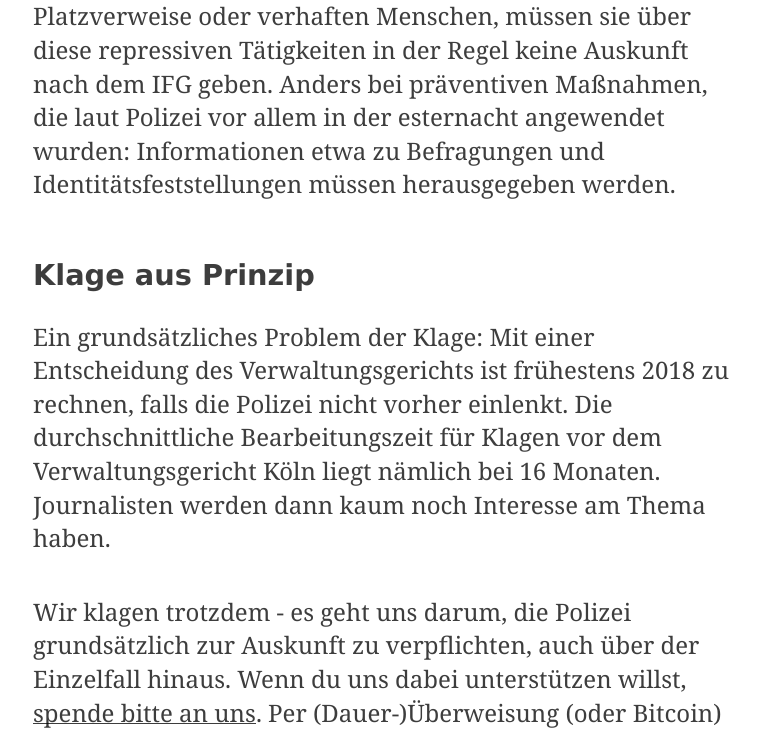
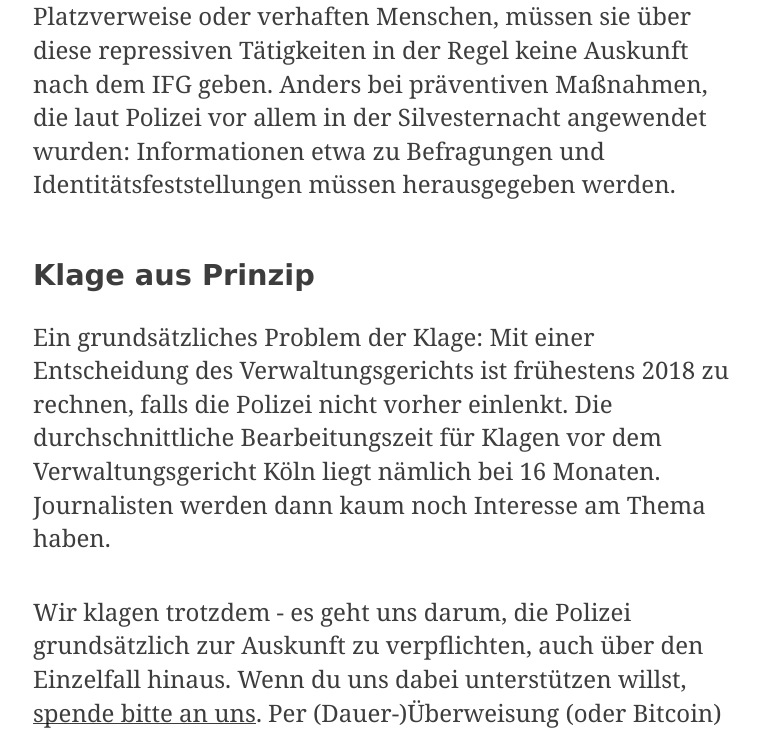
Before and after one commit to okfde/blog.fragdenstaat.de, a Jekyll site: the page built from _posts/2017/2017-02-28-polizeikoeln.md, in a window 1280 px wide and 1400 px high, scrolled down 1061 px. Shown: the part 429-1163 px from the top of the window, without its empty margins (257-1017 px from the left). Built offline with Jekyll 4.4.1, drawn with Linux system fonts in a browser that asks for light colours; some of the changed text lies outside the part shown.

Commit message:
Update 2017-02-28-polizeikoeln.md

```diff
--- a/_posts/2017/2017-02-28-polizeikoeln.md
+++ b/_posts/2017/2017-02-28-polizeikoeln.md
@@ -13,13 +13,12 @@ Wir wollen mehr über das Vorgehen der Polizei in der Silvesternacht erfahren. D
 
 Die Polizei lehnte unseren Antrag allerdings ab. Polizeieinsätze seien nicht Teil der Verwaltung und damit von der Pflicht befreit, Auskünfte zu geben. Die Argumentation der Behörde ist offensichtlich falsch: Nach <a href="https://openjur.de/u/147240.html">geltender Rechtssprechung</a> sind die meisten Polizeitätigkeiten vom IFG erfasst.
 
-Daher <a href="https://fragdenstaat.de/files/foi/62965/klage-polizei.pdf">klagen wir gegen die Polizei</a>. Das Verwaltungsgericht Köln soll entscheiden, dass die Informationen herausgegeben werden müssen. Dabei dürfte die eigentlich zentral zu klärende Frage sein, ob die Polizei repressiv oder präventiv tätig wurde. Erteilen Polizeibeamte etwa Platzverweise oder verhaften Menschen, müssen sie über diese repressiven Tätigkeiten in der Regel keine Auskunft nach dem IFG geben. Anders bei präventiven Maßnahmen, die laut Polizei vor allem in der
-esternacht angewendet wurden: Informationen etwa zu Befragungen und Identitätsfeststellungen müssen herausgegeben werden.
+Daher <a href="https://fragdenstaat.de/files/foi/62965/klage-polizei.pdf">klagen wir gegen die Polizei</a>. Das Verwaltungsgericht Köln soll entscheiden, dass die Informationen herausgegeben werden müssen. Dabei dürfte die eigentlich zentral zu klärende Frage sein, ob die Polizei repressiv oder präventiv tätig wurde. Erteilen Polizeibeamte etwa Platzverweise oder verhaften Menschen, müssen sie über diese repressiven Tätigkeiten in der Regel keine Auskunft nach dem IFG geben. Anders bei präventiven Maßnahmen, die laut Polizei vor allem in der Silvesternacht angewendet wurden: Informationen etwa zu Befragungen und Identitätsfeststellungen müssen herausgegeben werden.
 
 <h3>Klage aus Prinzip</h3>
 
 Ein grundsätzliches Problem der Klage: Mit einer Entscheidung des Verwaltungsgerichts ist frühestens 2018 zu rechnen, falls die Polizei nicht vorher einlenkt. Die durchschnittliche Bearbeitungszeit für Klagen vor dem Verwaltungsgericht Köln liegt nämlich bei 16 Monaten. Journalisten werden dann kaum noch Interesse am Thema haben.
 
-Wir klagen trotzdem - es geht uns darum, die Polizei grundsätzlich zur Auskunft zu verpflichten, auch über der Einzelfall hinaus. Wenn du uns dabei unterstützen willst, <a href="https://fragdenstaat.de/hilfe/spenden/">spende bitte an uns</a>. Per (Dauer-)Überweisung (oder Bitcoin) <a href="https://fragdenstaat.de/hilfe/spenden/">hier</a> oder über Betterplace <a href="https://www.betterplace.org/de/projects/15469-fragdenstaat-de">hier</a>.
+Wir klagen trotzdem - es geht uns darum, die Polizei grundsätzlich zur Auskunft zu verpflichten, auch über den Einzelfall hinaus. Wenn du uns dabei unterstützen willst, <a href="https://fragdenstaat.de/hilfe/spenden/">spende bitte an uns</a>. Per (Dauer-)Überweisung (oder Bitcoin) <a href="https://fragdenstaat.de/hilfe/spenden/">hier</a> oder über Betterplace <a href="https://www.betterplace.org/de/projects/15469-fragdenstaat-de">hier</a>.
 
 Du willst selbst klagen? Sehr gerne. Mit dem spendenfinanzierten Klagefonds <a href="https://transparenzklagen.de/">Transparenzklagen.de</a> übernehmen wir gemeinsam mit der <a href="https://freiheitsrechte.org/">Gesellschaft für Freiheitsrechte</a> Kosten und Anwälte für Klagen nach den Informationsfreiheitsgesetzen. Mehr dazu <a href="https://transparenzklagen.de/">hier</a>.
```
